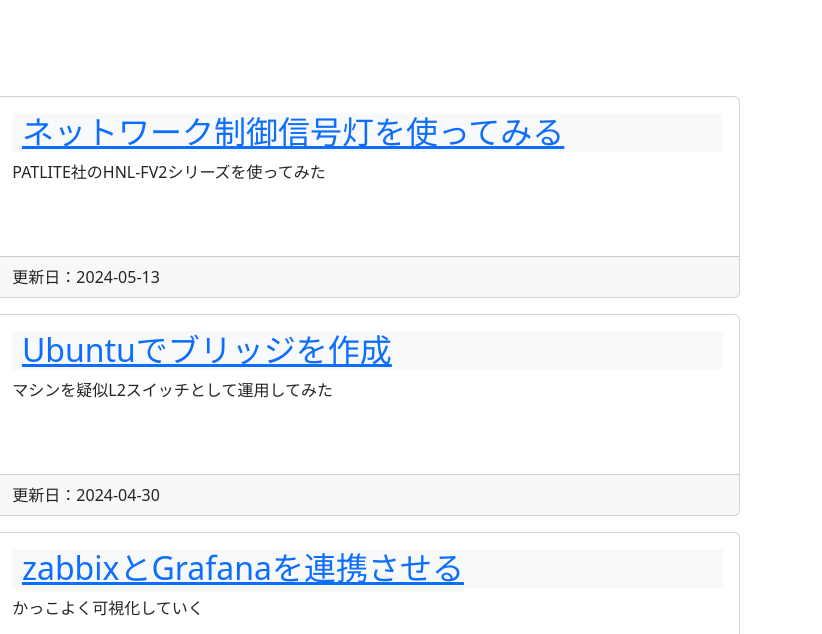
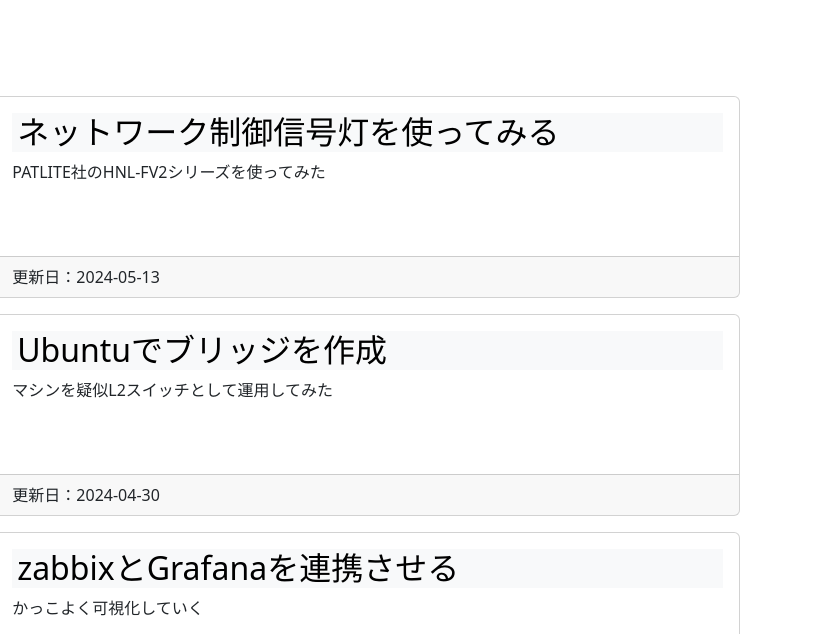
Before and after one commit to mame7777/my_blog, a Gatsby site: page / in a window 1280 px wide. Shown: the part 166-800 px from the top of the page, 458-1280 px from the left. Built offline with nearby package versions, Linux system fonts and the light colour scheme; Gatsby itself is replaced by a stand-in of ours; some packages are replaced by stand-ins of ours.

Commit message:
[fix] change theme

```diff
--- a/src/components/postCard.js
+++ b/src/components/postCard.js
@@ -11,8 +11,8 @@ const PostCard = ({ post }) => (
       <div className="col-md-8 d-flex flex-column">
         <div className="card-body">
           <div key={post.id}>
-            <h2 className="card-title" style={{ paddingLeft: "0.3em", backgroundColor: "var(--bs-light)"}}>
-              <Link to={`/posts/${post.frontmatter.slug}`} className="stretched-link">
+            <h2 className="card-title" style={{ paddingLeft: "0.3rem", backgroundColor: "var(--bs-light)"}}>
+              <Link to={`/posts/${post.frontmatter.slug}`} className="stretched-link" style={{ color : "black" , textDecoration : "none"}}>
                 {post.frontmatter.title}
               </Link>
             </h2>
```
